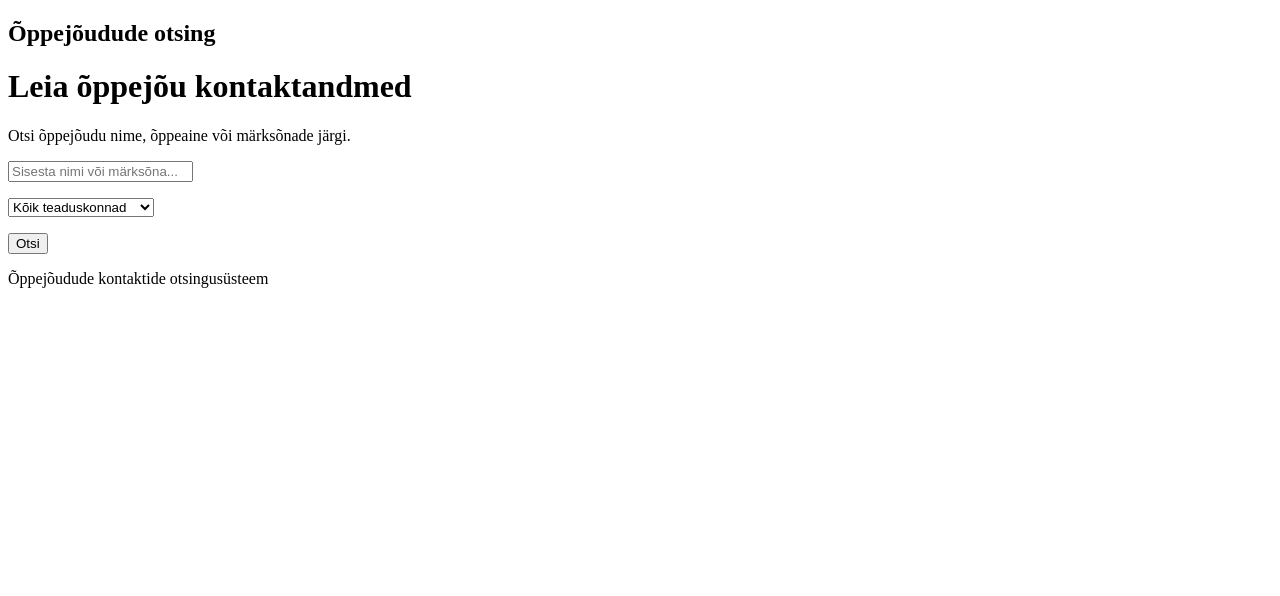
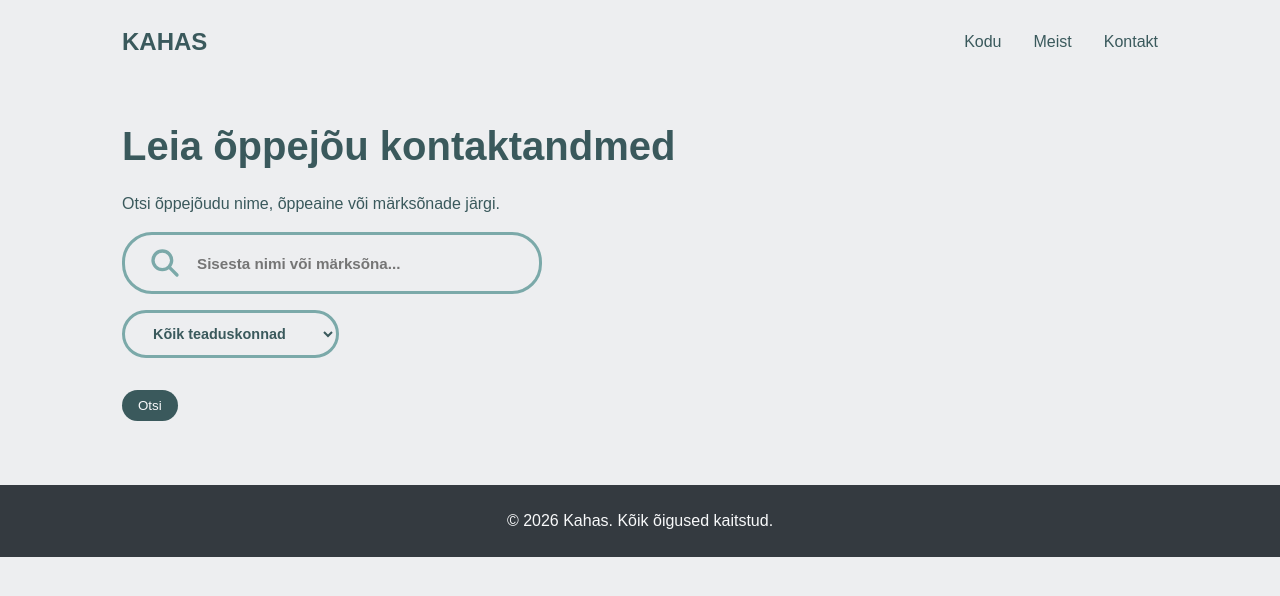
Before and after one commit to tristanruut-code/veebilehe_projekt, a plain HTML site: page index.html in a window 1280 px wide. Drawn offline with Linux system fonts and the light colour scheme; a web font is replaced by a local one.

Commit message:
lisasin küljenduse

```diff
--- a/index.html
+++ b/index.html
@@ -5,16 +5,28 @@
 <head>
     <meta charset="UTF-8">
     <title>Õppejõudude otsing</title>
+    <link rel="preconnect" href="https://fonts.googleapis.com">
+    <link rel="preconnect" href="https://fonts.gstatic.com" crossorigin>
+    <link href="https://fonts.googleapis.com/css2?family=Playfair+Display:ital,wght@1,500&display=swap" rel="stylesheet">
+    <link rel="stylesheet" href="feature.css">
 </head>
 
 <body>
 
     <header>
-        <h2>Õppejõudude otsing</h2>
+        <div class="container header-inner">
+            <a class="logo" href="index.html">KAHAS</a>
+            <nav>
+                <a href="index.html">Kodu</a>
+                <a href="about_page.html">Meist</a>
+                <a href="contact_page.html">Kontakt</a>
+            </nav>
+        </div>
     </header>
 
+
     <main>
-
+        <section class="container">
             <h1>Leia õppejõu kontaktandmed</h1>
 
             <p>
@@ -23,14 +35,20 @@
 
             <form action="/search" method="GET">
 
-            <p>
+                <div class="search-bar">
+                    <svg class="search-icon" viewBox="0 0 24 24" aria-hidden="true">
+                        <circle cx="10" cy="10" r="7"></circle>
+                        <line x1="15.5" y1="15.5" x2="21" y2="21"></line>
+                    </svg>
                     <input
                         type="text"
                         name="q"
                         placeholder="Sisesta nimi või märksõna..."
+                        aria-label="Otsi õppejõudu"
                     >
-            </p>
+                </div>
 
+                <div>
                     <p>
                         <select name="faculty">
                             <option value="">Kõik teaduskonnad</option>
@@ -40,15 +58,17 @@
                             <option value="Tehnika">Tehnika</option>
                         </select>
                     </p>
+                </div>
 
                 <button type="submit">Otsi</button>
 
             </form>
+        </section>
 
     </main>
 
     <footer>
-        <p>Õppejõudude kontaktide otsingusüsteem</p>
+        <p>&copy; 2026 Kahas. Kõik õigused kaitstud.</p>
     </footer>
 
 </body>
```
Also changed, not shown: about_page.html (+1 -1 lines). Lines whose indentation alone changed are shown as unchanged.
